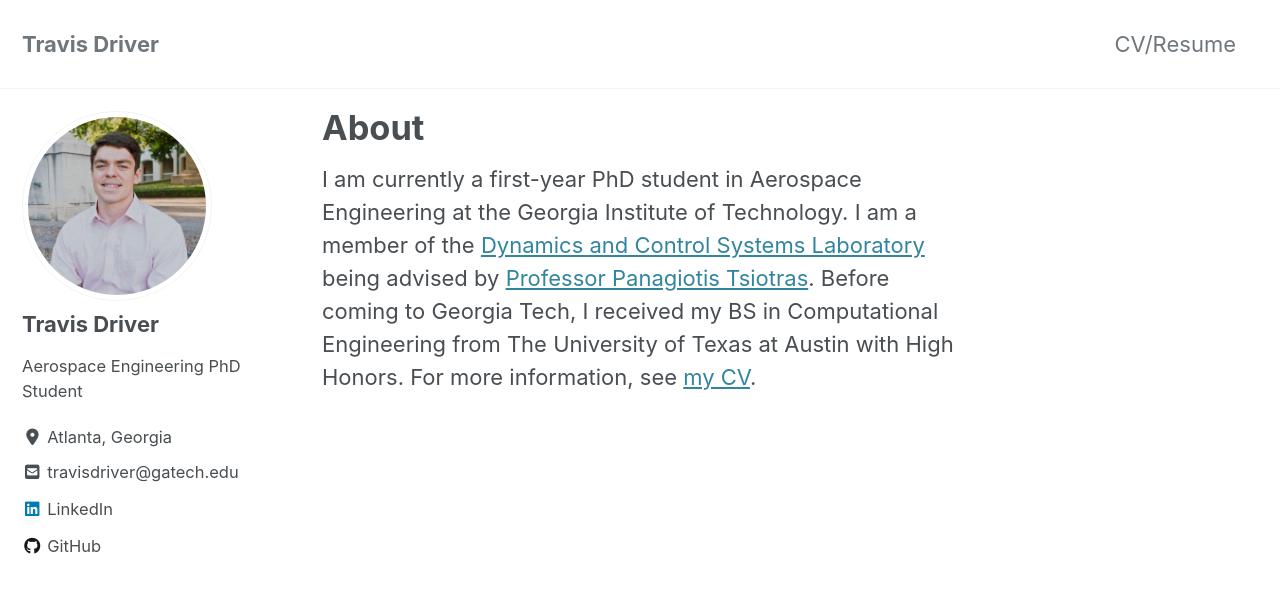
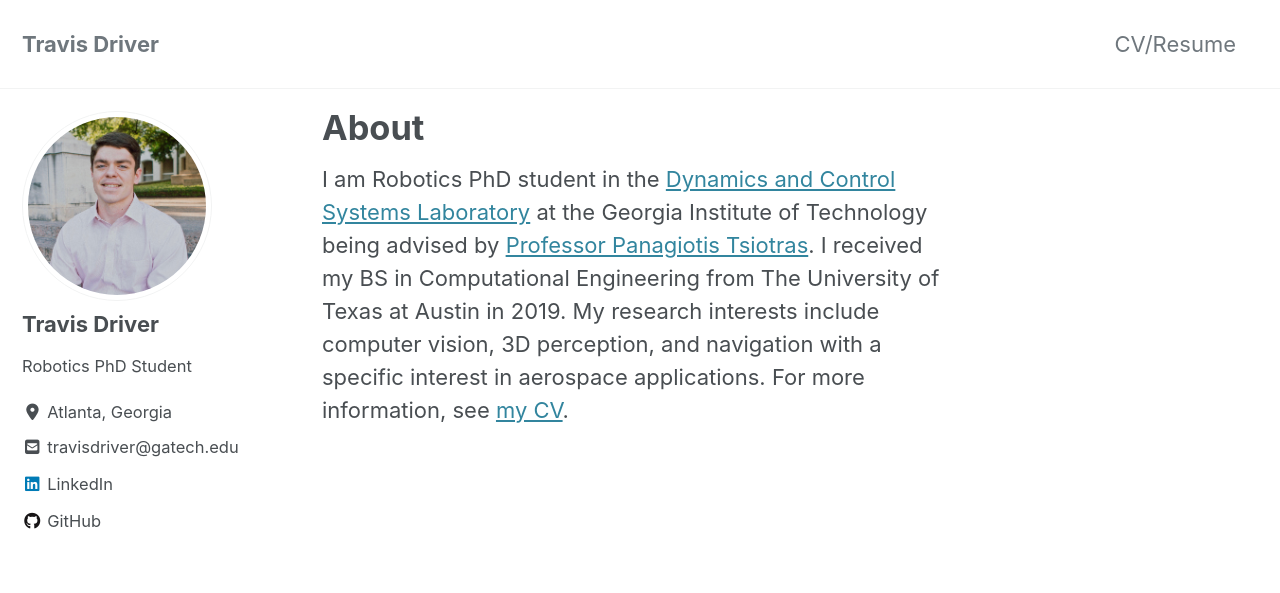
Before and after one commit to travisdriver/travisdriver.github.io, a Jekyll site: the page built from index.md, in a window 1280 px wide and 900 px high. Shown: the top 593 px of the window. Built offline with Jekyll 4.4.1, drawn with Linux system fonts in a browser that asks for light colours; cached includes are drawn as plain includes; nearby versions of some CDN libraries.

Commit message:
updated bio

```diff
--- a/_config.yml
+++ b/_config.yml
@@ -109,7 +109,7 @@ analytics:
 author:
   name             : "Travis Driver"
   avatar           : "/assets/images/cover_photo.jpg"
-  bio              : "Aerospace Engineering PhD Student"
+  bio              : "Robotics PhD Student"
   location         : "Atlanta, Georgia"
   email            : #"travisdriver@gatech.edu"
   links:
--- a/index.md
+++ b/index.md
@@ -4,4 +4,4 @@ layout: single
 author_profile: true
 ---
 
-I am currently a first-year PhD student in Aerospace Engineering at the Georgia Institute of Technology. I am a member of the [Dynamics and Control Systems Laboratory](http://dcsl.gatech.edu/) being advised by [Professor Panagiotis Tsiotras](http://dcsl.gatech.edu/tsiotras.html). Before coming to Georgia Tech, I received my BS in Computational Engineering from The University of Texas at Austin with High Honors. For more information, see [my CV](https://travisdriver.github.io/docs/travisdriver_cv.pdf).
+I am Robotics PhD student in the [Dynamics and Control Systems Laboratory](http://dcsl.gatech.edu/) at the Georgia Institute of Technology being advised by [Professor Panagiotis Tsiotras](http://dcsl.gatech.edu/tsiotras.html). I received my BS in Computational Engineering from The University of Texas at Austin in 2019. My research interests include computer vision, 3D perception, and navigation with a specific interest in aerospace applications. For more information, see [my CV](https://travisdriver.github.io/docs/travisdriver_cv.pdf).
```
